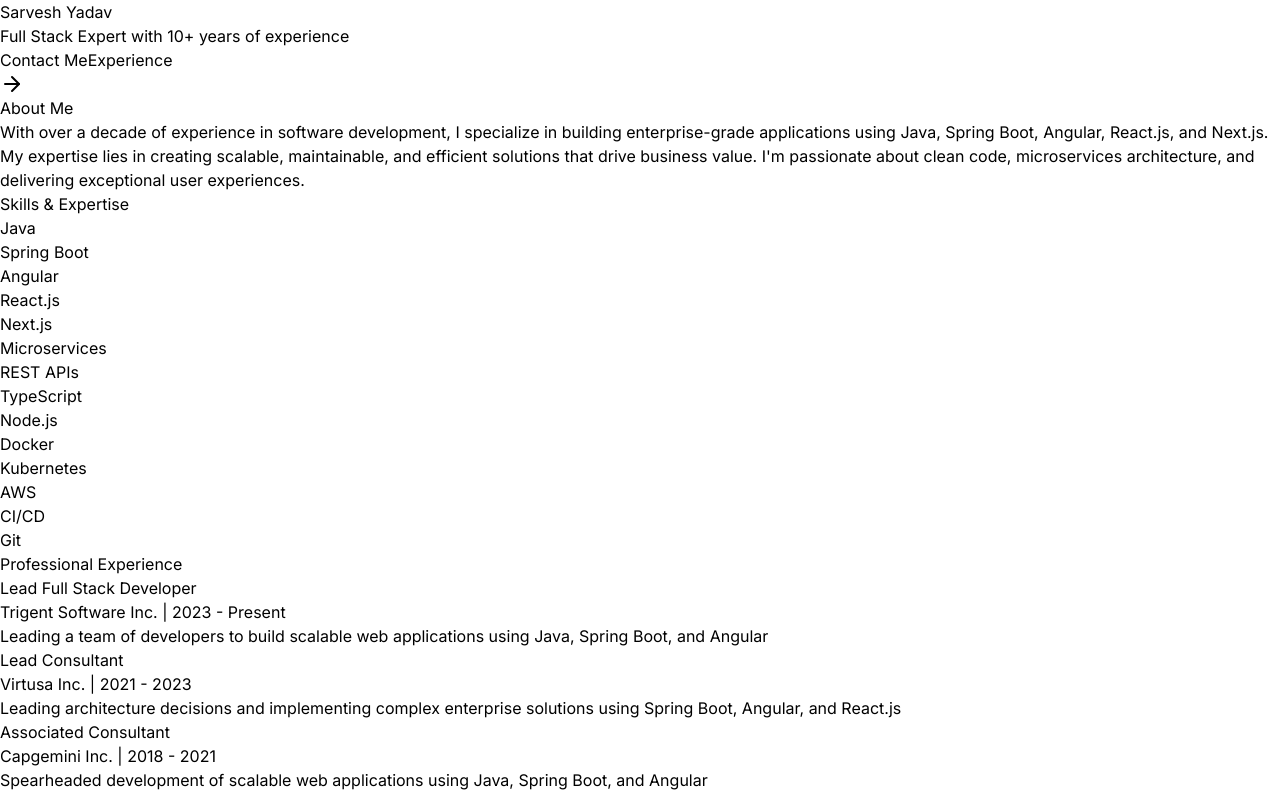
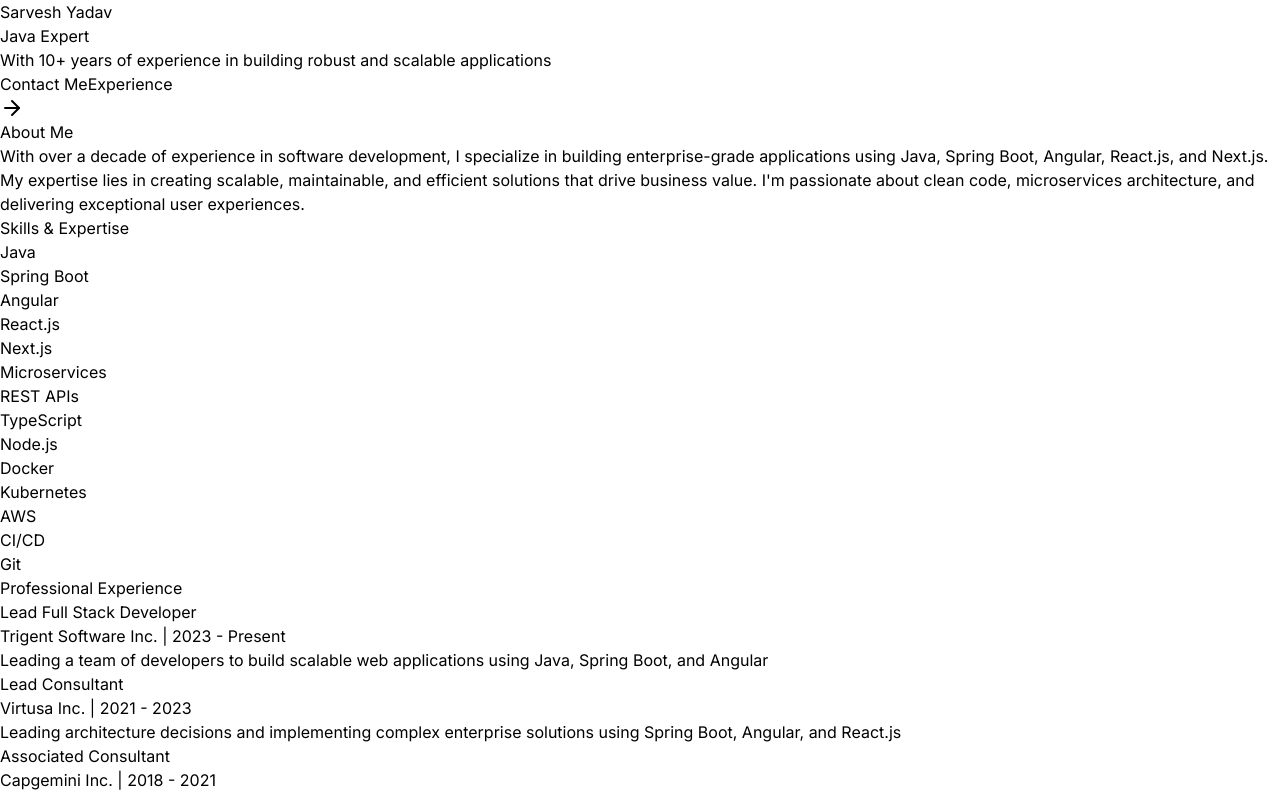
Before and after one commit to Sarvesh19/me, a Next.js app: page / in a window 1280 px wide. Shown: the top 795 px of the page. Built offline with nearby package versions, Linux system fonts and the light colour scheme.

Commit message:
Animation added

```diff
--- /dev/null
+++ b/app/SarveshExpert.tsx
@@ -0,0 +1,87 @@
+"use client"
+
+import { motion } from "framer-motion"
+import { Button } from "@/components/ui/button"
+import { TypeAnimation } from "react-type-animation"
+import { ArrowRight } from "lucide-react"
+import { useRef } from 'react';
+
+interface SarveshExpertProps {
+  experienceRef: React.RefObject<HTMLDivElement>;
+  contactRef: React.RefObject<HTMLDivElement>;
+}
+
+export default function SarveshExpert({ experienceRef, contactRef }: SarveshExpertProps) {
+
+  const handleContactClick = () => {
+    contactRef.current?.scrollIntoView({ behavior: "smooth" });
+  };
+
+  const handleExperienceClick = () => {
+    experienceRef.current?.scrollIntoView({ behavior: "smooth" });
+  };
+
+  return (
+    <section
+      id="about"
+      className="min-h-screen flex items-center justify-center bg-gradient-to-b from-primary/10 to-background dark:from-primary/20 dark:to-background"
+    >
+      <div className="container mx-auto px-6 text-center">
+        <motion.h1
+          className="text-5xl md:text-7xl font-bold mb-4 text-foreground"
+          initial={{ opacity: 0, y: -20 }}
+          animate={{ opacity: 1, y: 0 }}
+          transition={{ duration: 0.5 }}
+        >
+          Sarvesh Yadav
+        </motion.h1>
+        <motion.h2
+          className="text-3xl md:text-4xl mb-6 text-muted-foreground"
+          initial={{ opacity: 0, y: -20 }}
+          animate={{ opacity: 1, y: 0 }}
+          transition={{ duration: 0.5, delay: 0.2 }}
+        >
+          <TypeAnimation
+            sequence={[
+              "Full Stack Developer",
+              2000,
+              "Java Expert",
+              2000,
+              "Angular Developer",
+              2000,
+              "Problem Solver",
+              2000,
+            ]}
+            wrapper="span"
+            speed={50}
+            repeat={Number.POSITIVE_INFINITY}
+          />
+        </motion.h2>
+        <motion.p
+          className="text-xl mb-8 text-muted-foreground"
+          initial={{ opacity: 0, y: -20 }}
+          animate={{ opacity: 1, y: 0 }}
+          transition={{ duration: 0.5, delay: 0.4 }}
+        >
+          With 10+ years of experience in building robust and scalable applications
+        </motion.p>
+        <motion.div
+          initial={{ opacity: 0, y: 20 }}
+          animate={{ opacity: 1, y: 0 }}
+          transition={{ duration: 0.5, delay: 0.6 }}
+        >
+        <div className="flex gap-6 justify-center">
+  <Button size="lg" onClick={handleContactClick} className="rounded-full text-lg px-8 bg-primary text-white hover:bg-primary-dark transition-colors dark:text-black">
+    Contact Me
+    <ArrowRight className="ml-2 h-5 w-5" />
+  </Button>
+  <Button variant="outline" onClick={handleExperienceClick} size="lg" className="rounded-full text-lg px-8 border-primary text-primary hover:bg-primary hover:text-white transition-colors">
+    Experience
+  </Button>
+</div>
+
+        </motion.div>
+      </div>
+    </section>
+  )
+}
--- a/app/globals.css
+++ b/app/globals.css
@@ -46,3 +46,7 @@
   --input: 0 0% 30%;
   --ring: 0 0% 100%;
 }
+
+.gradient-text {
+  @apply bg-clip-text text-transparent bg-gradient-to-r from-blue-500 to-teal-400;
+}
--- a/app/page.tsx
+++ b/app/page.tsx
@@ -5,6 +5,8 @@ import { Button } from "@/components/ui/button";
 import { Card } from "@/components/ui/card";
 import { Badge } from "@/components/ui/badge";
 import { useRef } from "react";
+import { motion } from "framer-motion";
+import SarveshExpert from "./SarveshExpert";
 
 export default function Home() {
   const skills = [
@@ -15,14 +17,6 @@ export default function Home() {
 
   const experienceRef = useRef<HTMLDivElement>(null);
   const contactRef = useRef<HTMLDivElement>(null);
-
-  const handleViewProjectClick = () => {
-    experienceRef.current?.scrollIntoView({ behavior: "smooth" });
-  };
-
-  const handleContactMeClick = () => {
-    contactRef.current?.scrollIntoView({ behavior: "smooth" });
-  };
 
   const experiences = [
     {
@@ -52,16 +46,17 @@ export default function Home() {
   ];
 
   return (
-    <main className="min-h-screen text-gray-900">
+    <main className="min-h-screen bg-background text-foreground">
       {/* Hero Section */}
-      <section className="relative min-h-[90vh] flex items-center justify-center">
-        <div className="container px-4 mx-auto text-center relative">
-          <h1 className="text-4xl md:text-7xl font-bold mb-6 bg-gradient-to-r from-primary to-primary/70 text-transparent bg-clip-text">
-            Sarvesh Yadav
-          </h1>
-          <p className="text-xl md:text-2xl text-muted-foreground mb-12 max-w-2xl mx-auto">
-            Full Stack Expert with 10+ years of experience
-          </p>
+      <motion.section
+        initial={{ opacity: 0, y: 20 }}
+        animate={{ opacity: 1, y: 0 }}
+        transition={{ duration: 0.5 }}
+        className="relative min-h-[90vh] flex items-center justify-center"
+      >
+        <div className="w-full max-w-none px-0 text-center relative">
+        <SarveshExpert experienceRef={experienceRef} contactRef={contactRef} />
+  {/* <div className="container px-4 mx-auto">
     <div className="flex justify-center gap-4 px-4 md:px-0 dark:text-black">
       <Button onClick={handleContactMeClick} size="lg" className="rounded-full text-lg px-8 bg-primary text-white hover:bg-primary-dark transition-colors dark:text-black">
         Contact Me
@@ -71,11 +66,17 @@ export default function Home() {
         Experience
       </Button>
     </div>
+  </div> */}
 </div>
-      </section>
+      </motion.section>
 
       {/* About Section */}
-      <section className="py-24">
+      <motion.section
+        initial={{ opacity: 0 }}
+        animate={{ opacity: 1 }}
+        transition={{ delay: 0.2, duration: 0.5 }}
+        className="py-24"
+      >
         <div className="container px-4 mx-auto">
           <h2 className="text-4xl md:text-4xl font-bold mb-6 bg-gradient-to-r from-primary to-primary/70 text-transparent bg-clip-text mb-12 text-center">About Me</h2>
           <div className="max-w-3xl mx-auto text-lg space-y-6">
@@ -90,10 +91,15 @@ export default function Home() {
             </p>
           </div>
         </div>
-      </section>
+      </motion.section>
 
       {/* Skills Section */}
-      <section className="py-24">
+      <motion.section
+        initial={{ opacity: 0 }}
+        animate={{ opacity: 1 }}
+        transition={{ delay: 0.4, duration: 0.5 }}
+        className="py-24"
+      >
         <div className="container px-4 mx-auto">
           <h2 className="text-4xl md:text-4xl font-bold mb-6 bg-gradient-to-r from-primary to-primary/70 text-transparent bg-clip-text mb-12 text-center">Skills & Expertise</h2>
           <div className="flex flex-wrap justify-center gap-3 max-w-3xl mx-auto">
@@ -108,10 +114,15 @@ export default function Home() {
             ))}
           </div>
         </div>
-      </section>
+      </motion.section>
 
       {/* Experience Section */}
-      <section className="py-24">
+      <motion.section
+        initial={{ opacity: 0 }}
+        animate={{ opacity: 1 }}
+        transition={{ delay: 0.6, duration: 0.5 }}
+        className="py-24"
+      >
         <div ref={experienceRef} className="container px-4 mx-auto">
           <h2 className="text-4xl md:text-4xl font-bold mb-6 bg-gradient-to-r from-primary to-primary/70 text-transparent bg-clip-text mb-12 text-center">Professional Experience</h2>
           <div className="grid gap-8 max-w-4xl mx-auto">
@@ -126,11 +137,16 @@ export default function Home() {
             ))}
           </div>
         </div>
-      </section>
+      </motion.section>
 
       {/* Contact Section */}
-      <section ref={contactRef} className="py-24">
-        <div className="container px-4 mx-auto">
+      <motion.section
+        initial={{ opacity: 0 }}
+        animate={{ opacity: 1 }}
+        transition={{ delay: 0.8, duration: 0.5 }}
+        className="py-24"
+      >
+        <div ref={contactRef} className="container px-4 mx-auto">
           <h2 className="text-4xl md:text-4xl font-bold mb-6 bg-gradient-to-r from-primary to-primary/70 text-transparent bg-clip-text mb-12 text-center">Contact Me</h2>
           <div className="max-w-3xl mx-auto text-lg space-y-6 text-center">
             <p className="text-muted-foreground leading-relaxed">
@@ -149,9 +165,17 @@ export default function Home() {
             </div>
           </div>
         </div>
-      </section>
+      </motion.section>
 
-
+      {/* Footer */}
+      <motion.footer
+        initial={{ opacity: 0 }}
+        animate={{ opacity: 1 }}
+        transition={{ delay: 1, duration: 0.5 }}
+        className="py-12"
+      >
+        {/* ... existing footer content ... */}
+      </motion.footer>
     </main>
   );
 }
--- a/package.json
+++ b/package.json
@@ -50,6 +50,7 @@
     "embla-carousel-react": "^8.3.0",
     "eslint": "8.49.0",
     "eslint-config-next": "13.5.1",
+    "framer-motion": "^12.4.2",
     "input-otp": "^1.2.4",
     "lucide-react": "^0.446.0",
     "next": "13.5.1",
@@ -61,6 +62,7 @@
     "react-dom": "18.2.0",
     "react-hook-form": "^7.53.0",
     "react-resizable-panels": "^2.1.3",
+    "react-type-animation": "^3.2.0",
     "recharts": "^2.12.7",
     "sonner": "^1.5.0",
     "tailwind-merge": "^2.5.2",
```
Also changed, not shown: 1 other file (tests, documents, lock files or other folders). Lines whose indentation alone changed are shown as unchanged.
